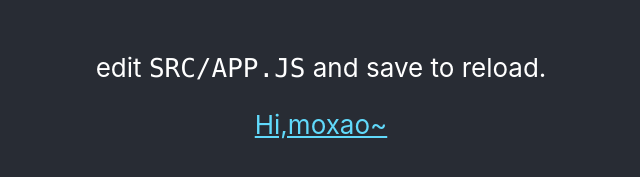
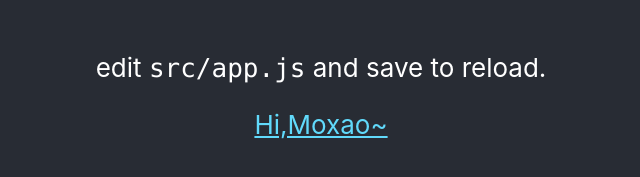
Before and after one commit to atmoxao/my-react-app-page, a React (Create React App) app: page / in a window 1280 px wide. Shown: the part 477-654 px from the top of the page, without its empty margins (319-959 px from the left). Built offline with nearby package versions, Linux system fonts and the light colour scheme.

Commit message:
test auto cloud page

```diff
--- a/src/App.js
+++ b/src/App.js
@@ -7,7 +7,7 @@ function App() {
       <header className="App-header">
         <img src={logo} className="App-logo" alt="logo" />
         <p>
-          edit <code>SRC/APP.JS</code> and save to reload.
+          edit <code>src/app.js</code> and save to reload.
         </p>
         <a
           className="App-link"
@@ -15,7 +15,7 @@ function App() {
           target="_blank"
           rel="noopener noreferrer"
         >
-          Hi,moxao~
+          Hi,Moxao~
         </a>
       </header>
     </div>
```
